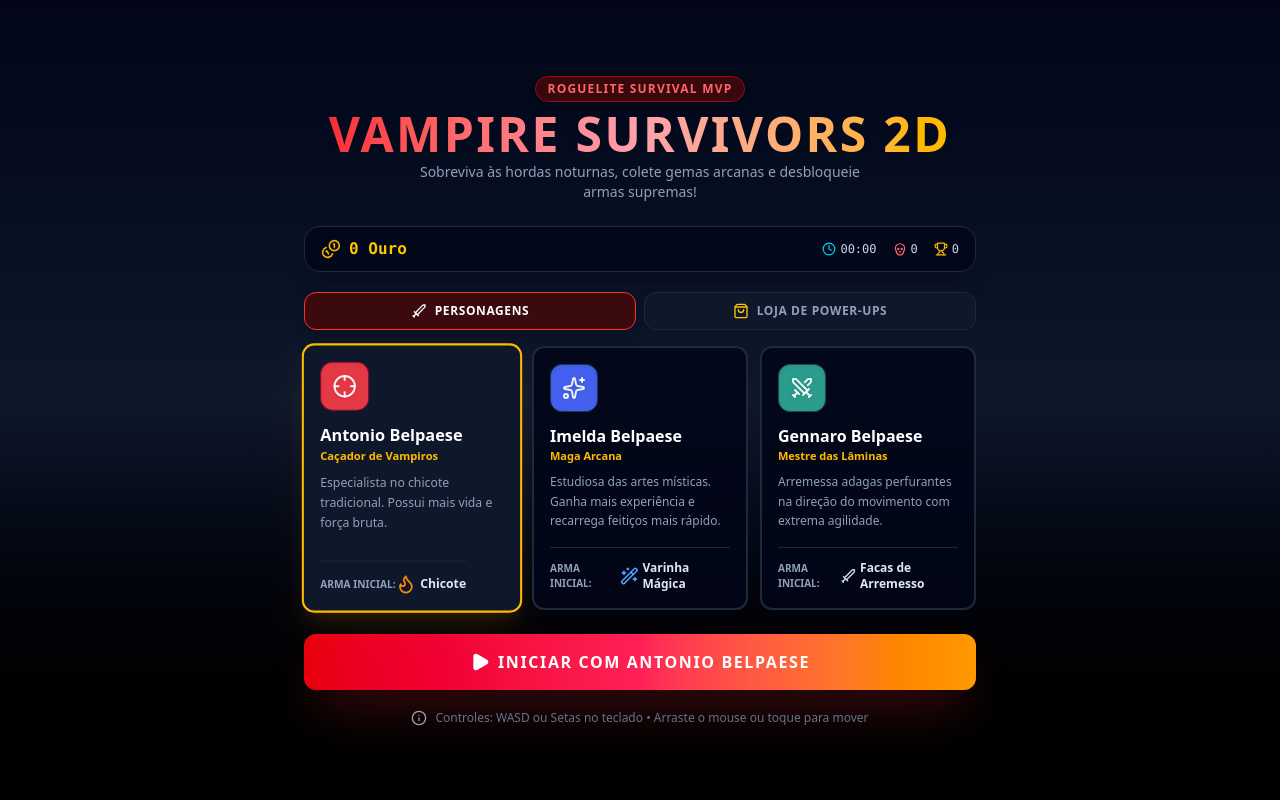
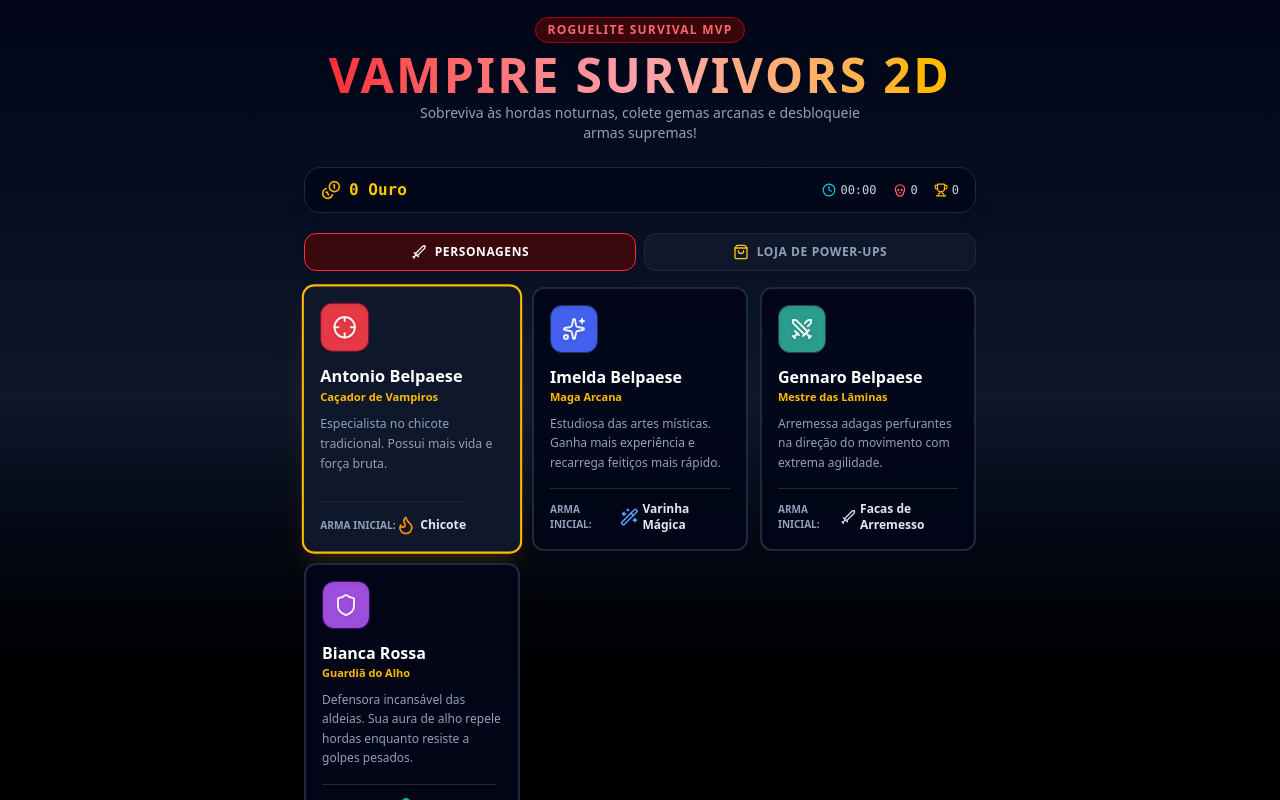
Before and after one commit to victoprincipe/2d-survivor, a Next.js app: page / in a window 1280 px wide. Built offline with nearby package versions, Linux system fonts and the light colour scheme.

Commit message:
feat(job-5): Crie um novo personagem

```diff
--- a/src/components/game/StartScreen.tsx
+++ b/src/components/game/StartScreen.tsx
@@ -35,6 +35,7 @@ const WEAPON_ICONS: Record<string, React.ReactNode> = {
   whip: <Flame className="w-5 h-5 text-orange-400" />,
   wand: <Wand2 className="w-5 h-5 text-blue-400" />,
   knife: <Sword className="w-5 h-5 text-slate-300" />,
+  garlic: <Shield className="w-5 h-5 text-emerald-400" />,
 };
 
 const POWERUP_ICONS: Record<string, React.ReactNode> = {
@@ -50,6 +51,7 @@ const CHARACTER_ICONS: Record<string, React.ReactNode> = {
   Crosshair: <Crosshair className="w-6 h-6 text-white/90 drop-shadow" />,
   Sparkles: <Sparkles className="w-6 h-6 text-white/90 drop-shadow" />,
   Swords: <Swords className="w-6 h-6 text-white/90 drop-shadow" />,
+  Shield: <Shield className="w-6 h-6 text-white/90 drop-shadow" />,
 };
 
 export const StartScreen: React.FC<StartScreenProps> = ({ savedData, onStartGame, onUpdateSave }) => {
--- a/src/game/data/characters.ts
+++ b/src/game/data/characters.ts
@@ -46,4 +46,19 @@ export const CHARACTERS: CharacterConfig[] = [
       pickupRadius: 20,
     },
   },
+  {
+    id: 'bianca',
+    name: 'Bianca Rossa',
+    title: 'Guardiã do Alho',
+    description: 'Defensora incansável das aldeias. Sua aura de alho repele hordas enquanto resiste a golpes pesados.',
+    startingWeapon: 'garlic',
+    iconName: 'Shield',
+    color: '#9d4edd',
+    portraitColor: '#3c096c',
+    statBonuses: {
+      maxHp: 30,
+      armor: 2,
+      speed: 0.05,
+    },
+  },
 ];
```
